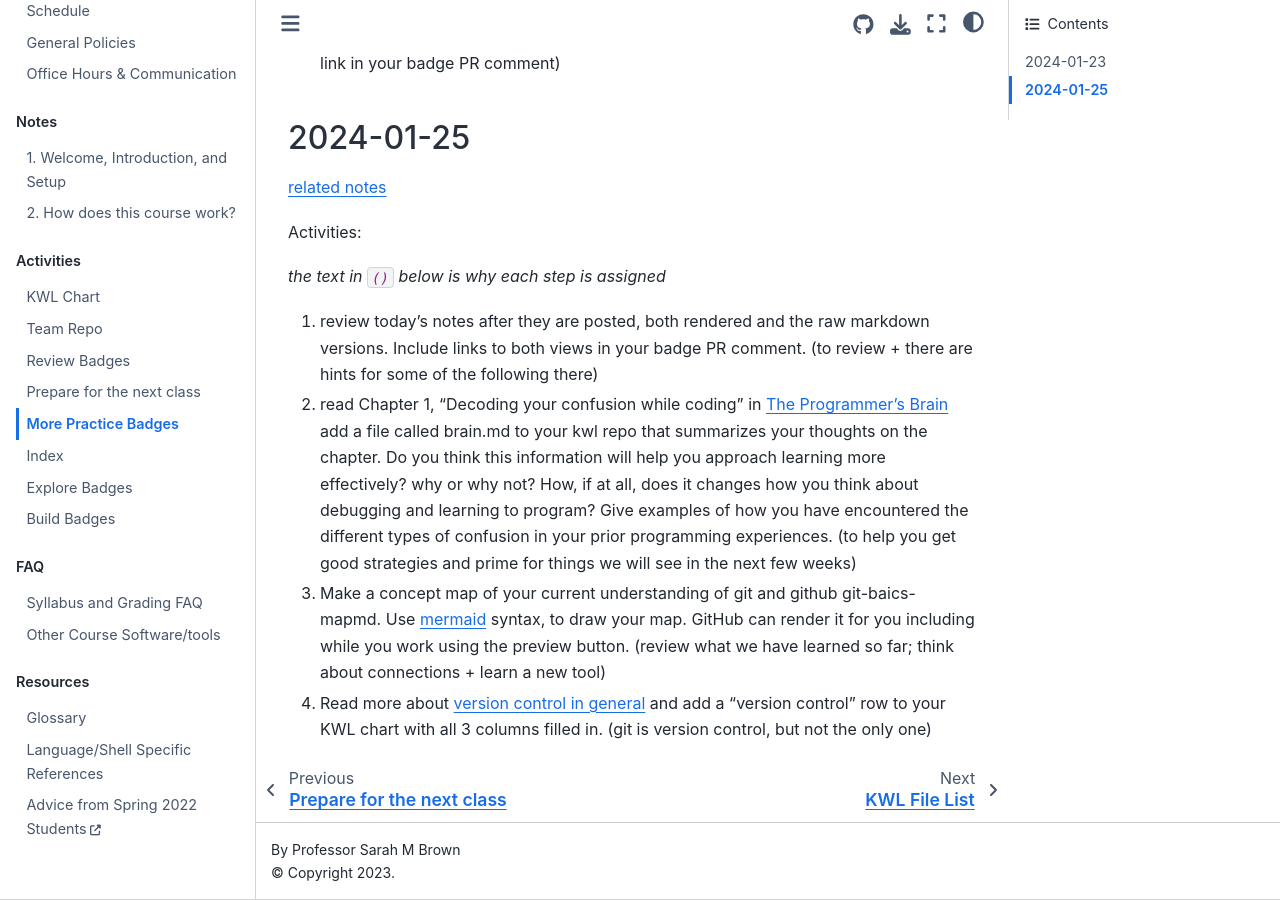
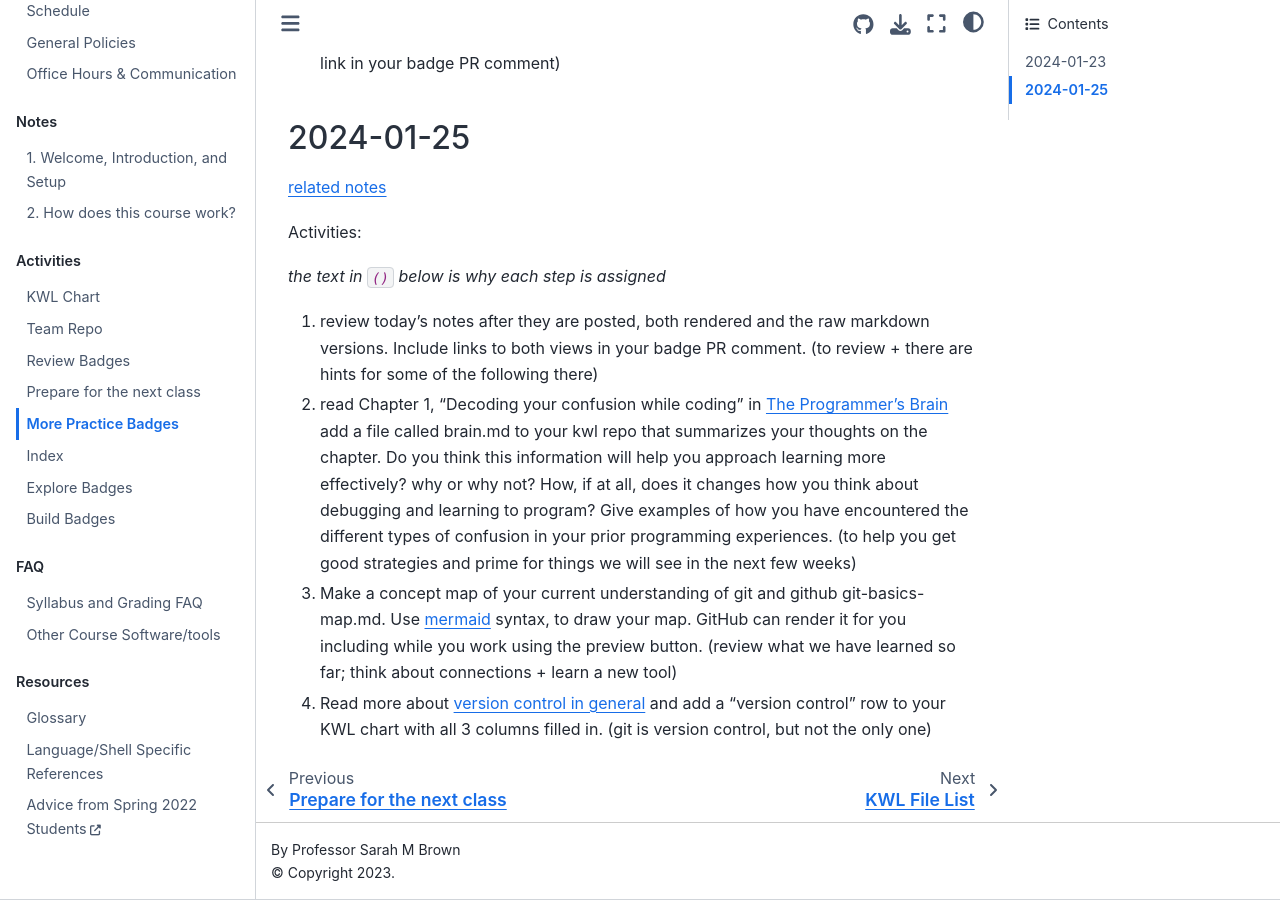
Before and after one commit to compsys-progtools/spring2024, a Jupyter Book: the page built from activities/practice.md, in a window 1280 px wide and 900 px high, scrolled down 530 px. Built offline with Jupyter Book 1.0.4 settings and Sphinx 7.4.7 and the Sphinx Book theme 1.1.4, drawn with Linux system fonts in a browser that asks for light colours; pages that are not in the unit, such as notebooks, are missing from menus.

Commit message:
fix typo in both, add option to review

```diff
--- a/_practice/2024-01-25.md
+++ b/_practice/2024-01-25.md
@@ -2,5 +2,5 @@
 
 1. review today's notes after they are posted, both rendered and the raw markdown versions. Include links to both views in your badge PR comment. (to review + there are hints for some of the following there)
 1. read Chapter 1, "Decoding your confusion while coding" in [The Programmer's Brain](https://www.manning.com/books/the-programmers-brain#toc) add a file called {index}`brain.md` to your kwl repo that summarizes your thoughts on the chapter. Do you think this information will help you approach learning more effectively? why or why not? How, if at all, does it changes how you think about debugging and learning to program? Give examples of how you have encountered the different types of confusion in your prior programming experiences. (to help you get good strategies and prime for things we will see in the next few weeks)
-2. Make a concept map of  your current understanding of git and github {index}`git-baics-mapmd`. Use [mermaid](https://mermaid-js.github.io/mermaid/#/) syntax, to draw your map. GitHub can render it for you including while you work using the preview button. (review what we have learned so far; think about connections + learn a new tool)
+2. Make a concept map of  your current understanding of git and github {index}`git-basics-map.md`. Use [mermaid](https://mermaid-js.github.io/mermaid/#/) syntax, to draw your map. GitHub can render it for you including while you work using the preview button. (review what we have learned so far; think about connections + learn a new tool)
 3. Read more about [version control in general](https://www.atlassian.com/git/tutorials/what-is-version-control) and add a "version control" row to your KWL chart with all 3 columns filled in. (git is version control, but not the only one)
```
Also changed, not shown: _review/2024-01-25.md (+1 -1 lines).
